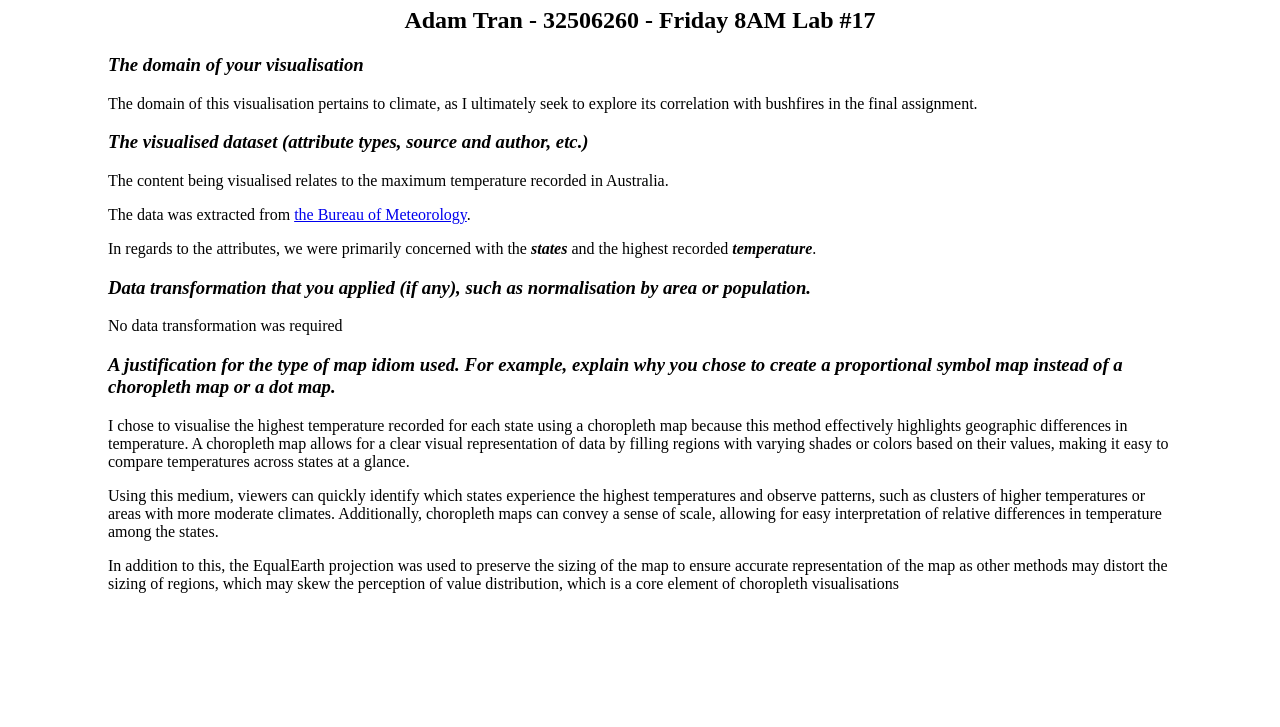
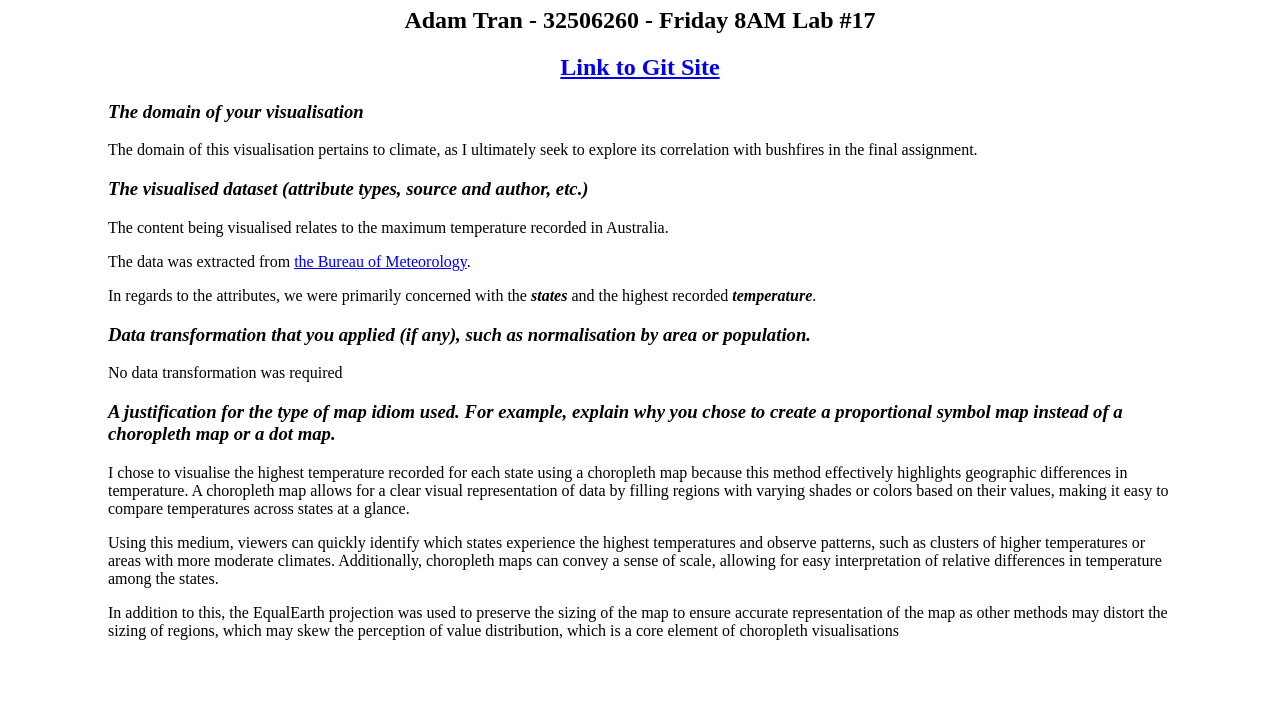
Before and after one commit to adamtrann/w9_homework, a plain HTML site: page index.html in a window 1280 px wide. Shown: the part 73-800 px from the top of the page. Drawn offline with Linux system fonts and the light colour scheme; a script that the page names is missing.

Commit message:
Add files via upload

```diff
--- a/index.html
+++ b/index.html
@@ -17,6 +17,8 @@
     <center>
         <h1>Visualisation of Australia's Highest Recorded Temperature</h1>
         <h2>Adam Tran - 32506260 - Friday 8AM Lab #17</h2>
+        <h2><a href="https://adamtrann.github.io/w9_homework/">Link to Git Site</a></h2>
+
     </center>
     <h3>The domain of your visualisation</h3>
     <p>The domain of this visualisation pertains to climate, as I ultimately seek to explore its correlation with
```
